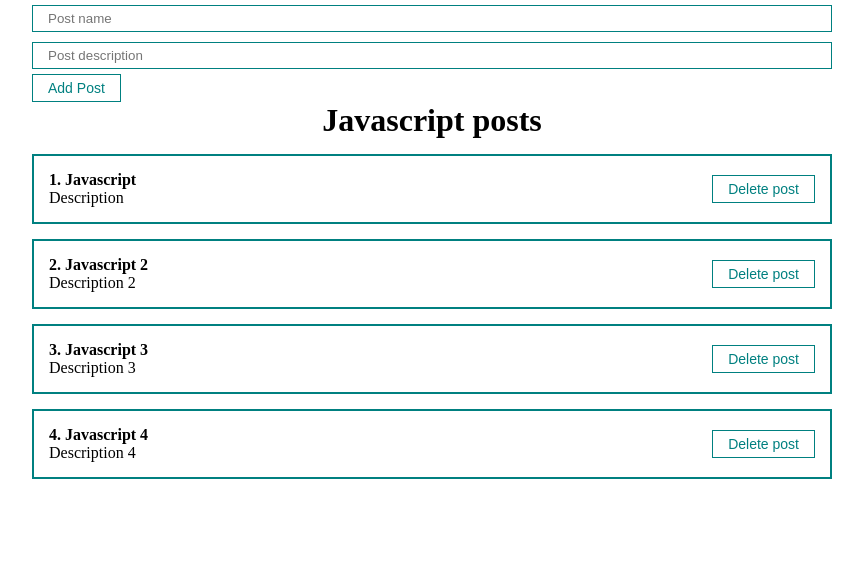
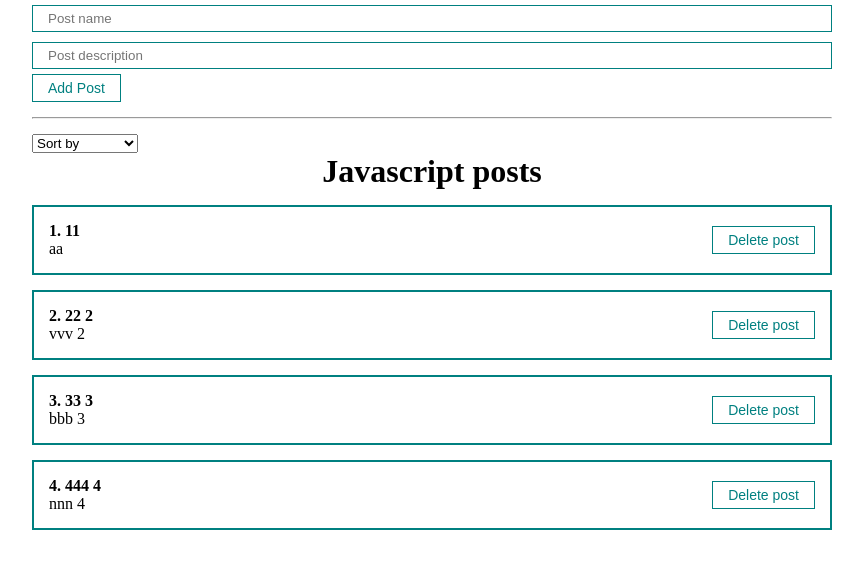
Before and after one commit to Maks-yaf/app-jspost-react, a React (Create React App) app: page / in a window 1280 px wide. Shown: the top 568 px of the page, without its empty margins (208-1071 px from the left). Built offline with nearby package versions, Linux system fonts and the light colour scheme.

Commit message:
Sort Posts

```diff
--- a/src/App.js
+++ b/src/App.js
@@ -1,18 +1,18 @@
-import React, {useRef, useState} from 'react';
+import React, {useState} from 'react';
 import './styles/App.css'
 import PostList from "./components/PostList";
-import MyButton from "./components/UI/button/MyButton";
-import MyInput from "./components/UI/input/MyInput";
 import PostForm from "./components/PostForm";
+import MySelect from "./components/UI/select/MySelect";
 
 function App() {
 
     const [posts, setPosts] = useState([
-        {id: 1, title: 'Javascript', body: 'Description'},
-        {id: 2, title: 'Javascript 2', body: 'Description 2'},
-        {id: 3, title: 'Javascript 3', body: 'Description 3'},
-        {id: 4, title: 'Javascript 4', body: 'Description 4'},
+        {id: 1, title: '11', body: 'aa'},
+        {id: 2, title: '22 2', body: 'vvv 2'},
+        {id: 3, title: '33 3', body: 'bbb 3'},
+        {id: 4, title: '444 4', body: 'nnn 4'},
     ]);
+    const [selectorSort, setSelectorSort] = useState("");
 
     const createPost = (newPost) => {
         setPosts( [...posts, newPost]);
@@ -22,10 +22,25 @@ function App() {
         setPosts(posts.filter(p => p.id !== post.id));
     }
 
+    const sortPosts = (sort) => {
+        setSelectorSort(sort);
+        setPosts([...posts].sort( (a , b) => a[sort].localeCompare(b[sort])));
+    }
+
 
     return (
         <div className="App">
             <PostForm create={createPost} />
+            <hr  style={{margin:'15px 0px'}}/>
+            <MySelect
+                value={selectorSort}
+                onChange={sortPosts}
+                defaultValue='Sort by'
+                options={[
+                    {value: 'title', name: 'By name'},
+                    {value: 'body', name: 'By description'},
+                ]}
+            />
             {posts.length
                 ?
                 <PostList remove={removePost} posts={posts} title='Javascript posts'/>
--- /dev/null
+++ b/src/components/UI/select/MySelect.jsx
@@ -0,0 +1,22 @@
+import React from 'react';
+
+const MySelect = ({options, defaultValue, value, onChange}) => {
+    return (
+        <select
+            value={value}
+            onChange={event => onChange(event.target.value)}
+        >
+            <option disabled value="">{defaultValue}</option>
+            {options.map(option => (
+                <option
+                    key={option.value}
+                    value={option.value}
+                >
+                    {option.name}
+                </option>
+            ))}
+        </select>
+    );
+};
+
+export default MySelect;
```
Also changed, not shown: src/components/UI/select/MySelect.module.css (added).
